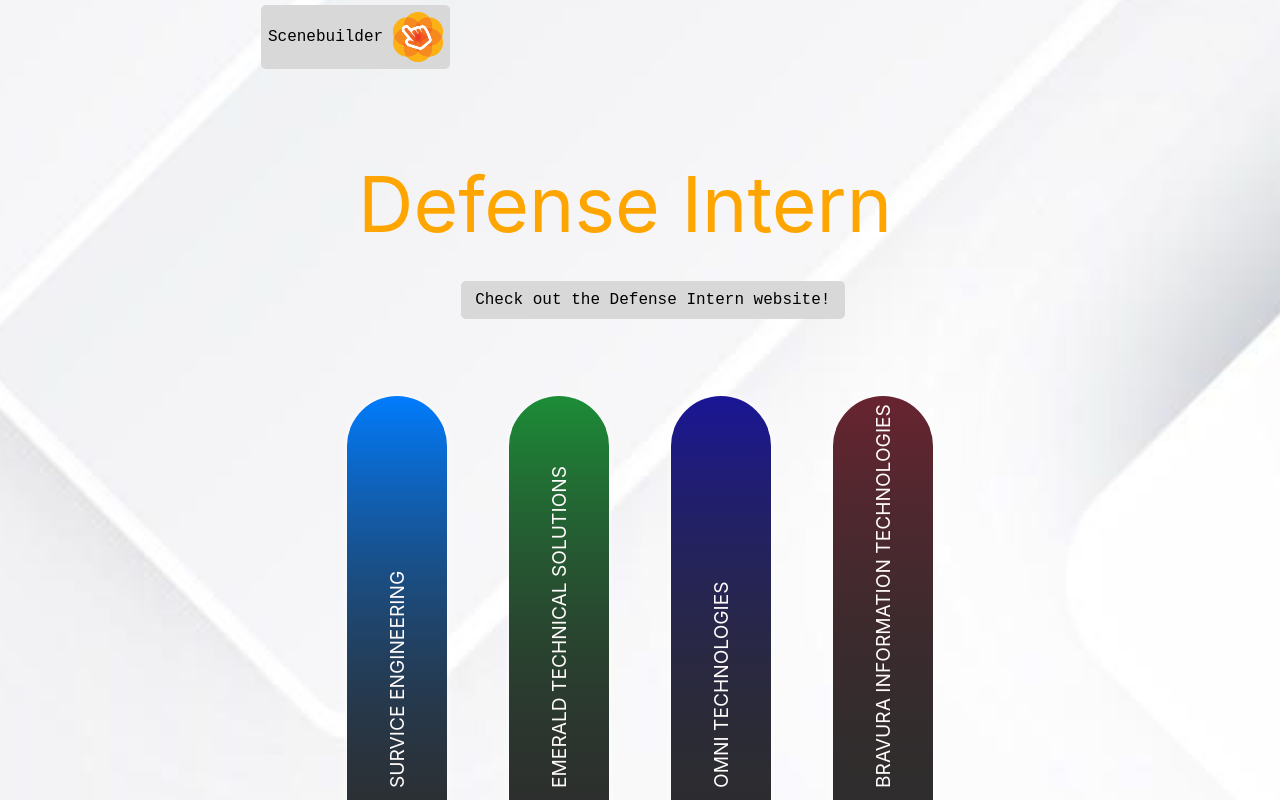
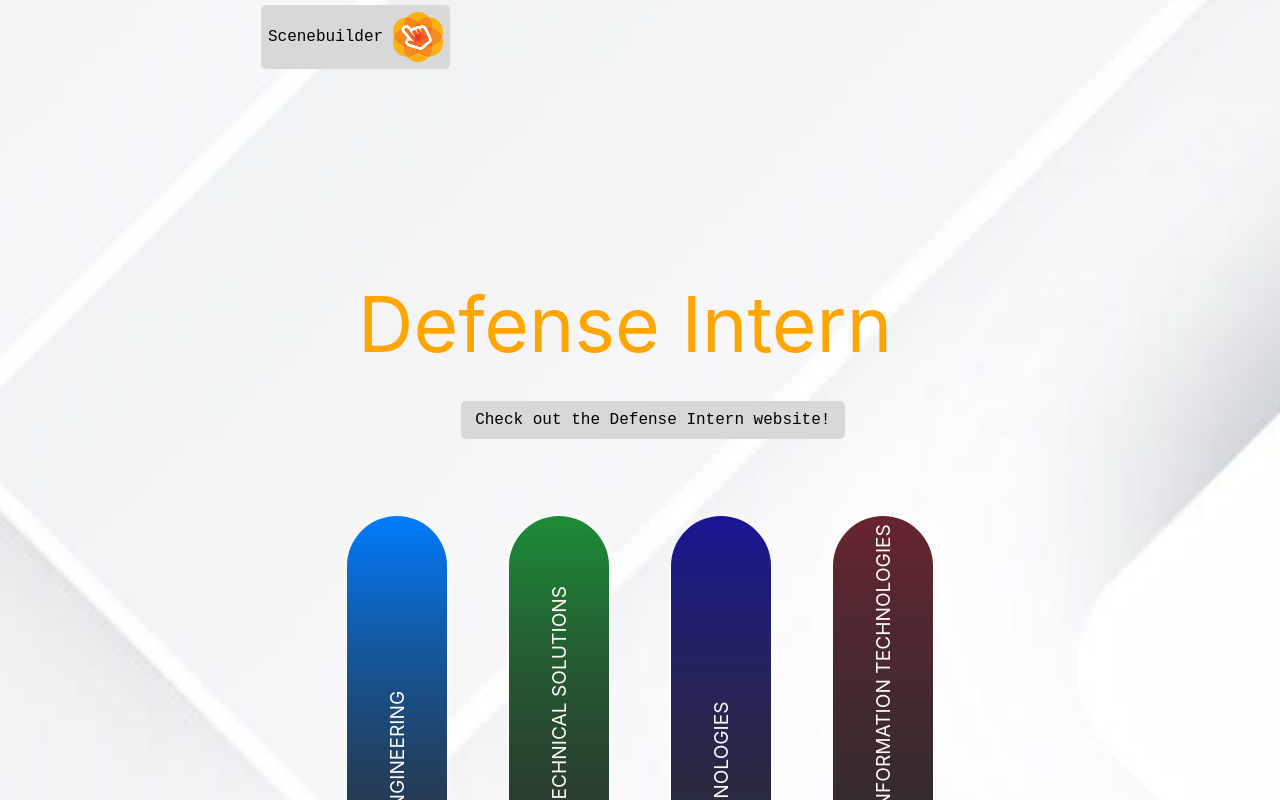
Before and after one commit to karamdeep1/WebsitePortfolio, a React (Create React App) app: page / in a window 1280 px wide. Shown: the part 2620-3420 px from the top of the page. Built offline with nearby package versions, Linux system fonts and the light colour scheme; the HTML template or start-up script is replaced by a standard one.

Commit message:
fixed spacing between work experience and projects

```diff
--- a/src/App.css
+++ b/src/App.css
@@ -256,6 +256,7 @@ html{
   font-weight: 400
 }
 .WorkExperience{
+  margin-top: 15vh;
   width: 100vw;
   height: 100vh;
 }
```
